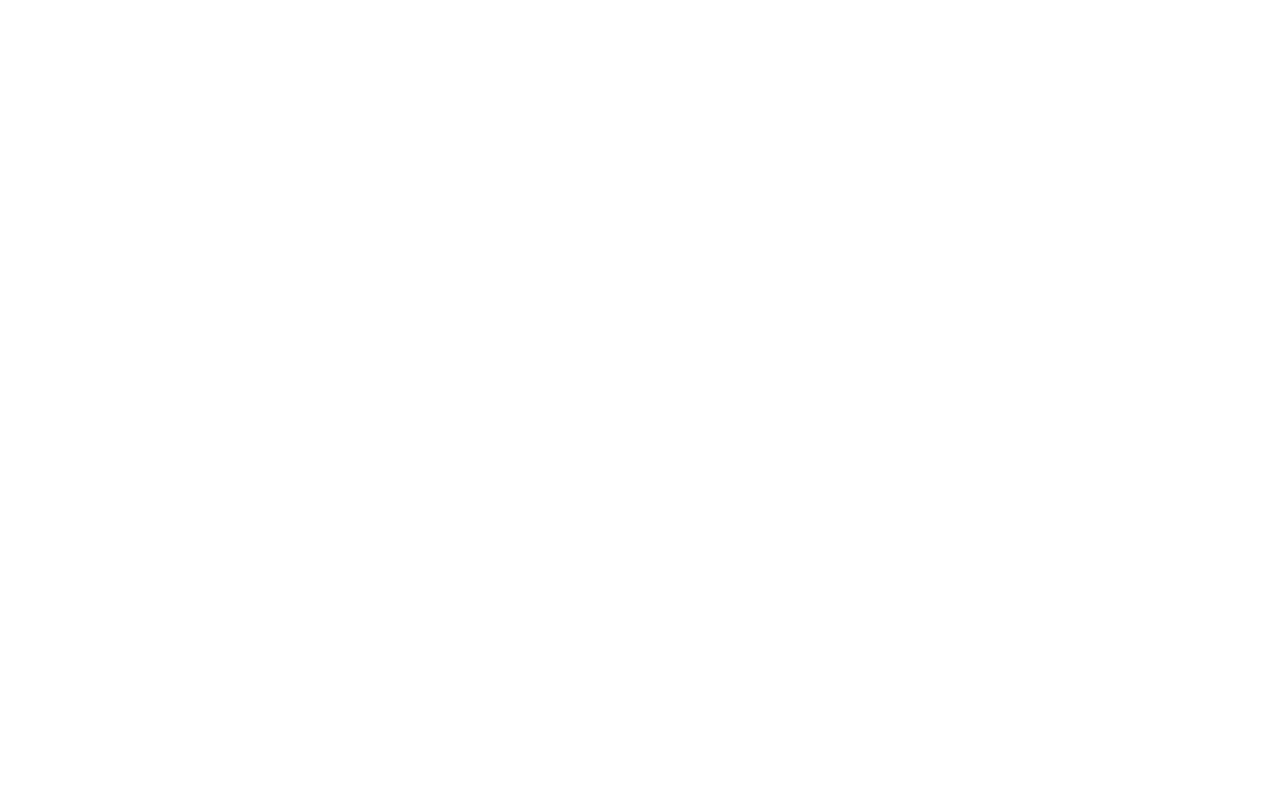
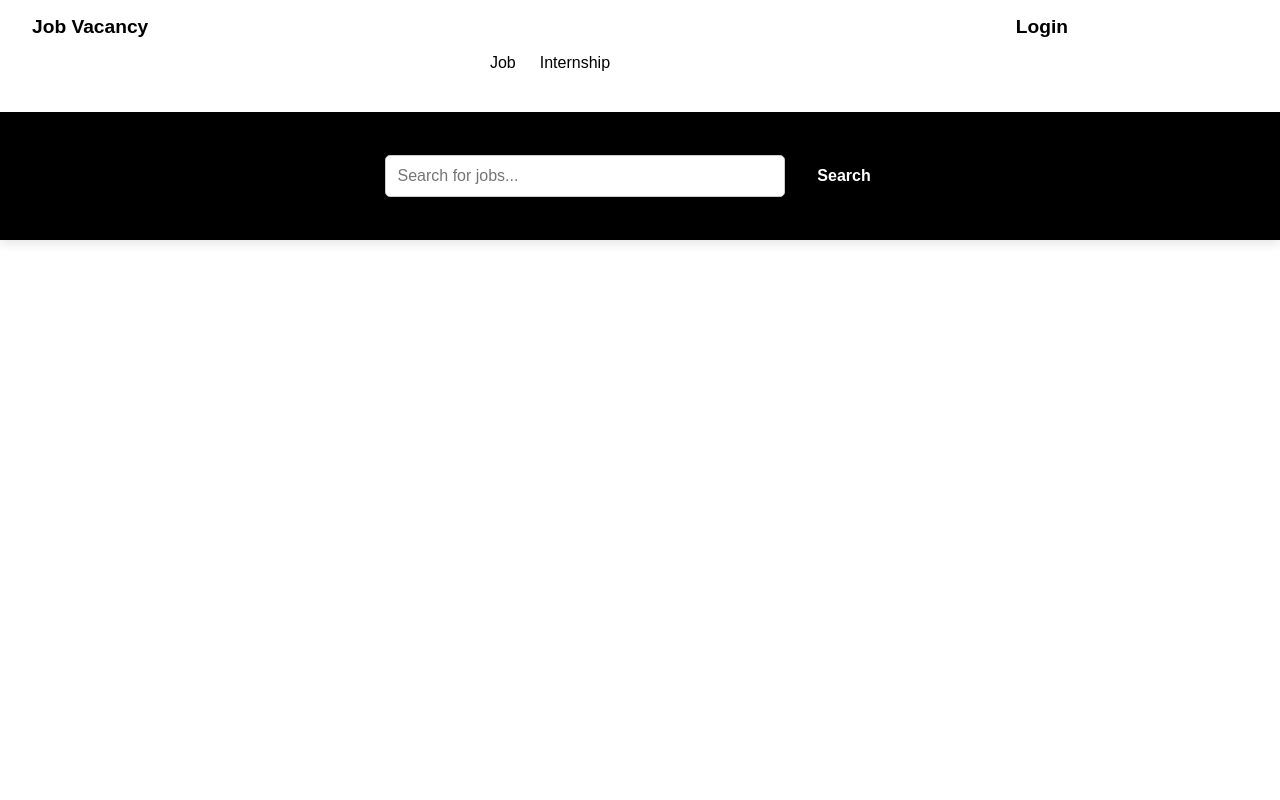
Before and after one commit to joheee/JobVacancy, a PHP site: page / in a window 1280 px wide. Before the commit the page is empty. Run offline with PHP 8.4, Linux system fonts and the light colour scheme.

Commit message:
initial commit

```diff
--- a/index.php
+++ b/index.php
@@ -1 +1,3 @@
+<link rel="stylesheet" href="style/job.css">
+
 <?php include 'view/job.php'; ?>
--- /dev/null
+++ b/style/job.css
@@ -0,0 +1,115 @@
+* {
+    box-sizing: border-box;
+    margin: 0;
+    padding: 0;
+    font-family: Arial, sans-serif;
+}
+
+/* Parent Nav Container */
+.nav-parent-container {
+    display: flex;
+    flex-direction: column;
+    width: 100%;
+    background: white;
+    box-shadow: 0px 4px 10px rgba(0, 0, 0, 0.1);
+    padding-bottom: 1rem 1rem 0 1rem;
+}
+
+/* Main Nav Bar */
+.nav-container {
+    width: 100%;
+    max-width: 1100px;
+    background: white;
+    padding: 1rem 2rem;
+    display: flex;
+    flex-direction: column;
+    align-items: center;
+}
+
+.nav-upper-container {
+    display: flex;
+    justify-content: space-between;
+    align-items: center;
+    width: 100%;
+    font-size: 1.2rem;
+    font-weight: bold;
+}
+
+.nav-link-container {
+    display: flex;
+    gap: 1.5rem;
+    margin-top: 0.5rem;
+}
+
+/* Navigation Links */
+.nav-link-container a {
+    text-decoration: none;
+    color: black;
+    font-size: 1rem;
+    padding: 0.5rem 0;
+    transition: all 0.3s ease;
+    position: relative;
+}
+
+.nav-link-container a::after {
+    content: "";
+    display: block;
+    width: 0;
+    height: 2px;
+    background: black;
+    transition: width 0.3s ease-in-out;
+    position: absolute;
+    left: 0;
+    bottom: -2px;
+}
+
+.nav-link-container a:hover::after {
+    width: 100%;
+}
+
+/* Search Bar Section */
+.nav-action-container {
+    background-color: black;
+    display: flex;
+    justify-content: center;
+    align-items: center;
+    gap: 0.5rem;
+    margin-top: 1rem;
+    padding: 0.75rem;
+    width: 100vw;
+    min-height: 8rem;
+}
+
+/* Search Input */
+.search-input {
+    flex: 1;
+    padding: 0.7rem;
+    font-size: 1rem;
+    border: 1px solid #ccc;
+    border-radius: 5px;
+    outline: none;
+    transition: all 0.3s ease;
+    width: 100%;
+    max-width: 400px;
+}
+
+.search-input:focus {
+    border-color: black;
+}
+
+/* Search Button */
+.search-button {
+    background: black;
+    color: white;
+    font-size: 1rem;
+    font-weight: bold;
+    padding: 0.7rem 1.5rem;
+    border: none;
+    border-radius: 5px;
+    cursor: pointer;
+    transition: all 0.3s ease;
+}
+
+.search-button:hover {
+    background: #333;
+}
--- a/view/job.php
+++ b/view/job.php
@@ -0,0 +1,29 @@
+<!DOCTYPE html>
+<html lang="en">
+<head>
+    <meta charset="UTF-8">
+    <meta name="viewport" content="width=device-width, initial-scale=1.0">
+    <title>Job | Job Vacancy</title>
+</head>
+<body>
+
+    <nav class="nav-parent-container">
+        <nav class="nav-container">
+            <div class="nav-upper-container">
+                <div>Job Vacancy</div>
+                <div>Login</div>
+            </div>
+            <div class="nav-link-container">
+                <a href="#">Job</a>
+                <a href="#">Internship</a>
+            </div>
+        </nav>
+
+        <nav class="nav-action-container">
+            <input type="text" class="search-input" placeholder="Search for jobs...">
+            <button class="search-button">Search</button>
+        </nav>
+    </nav>
+
+</body>
+</html>
```
Also changed, not shown: readme.md, style/internship.css (added), view/job.css (deleted).
